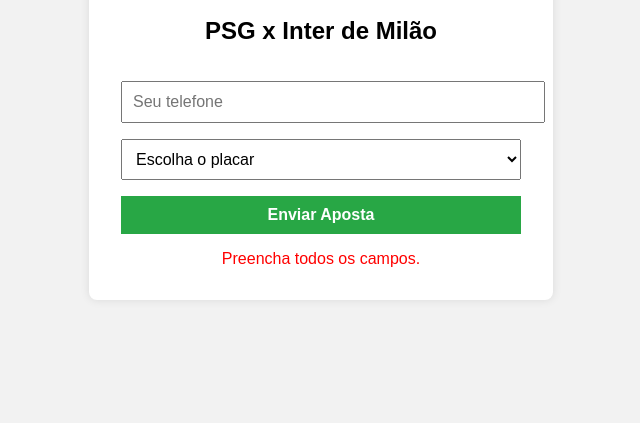
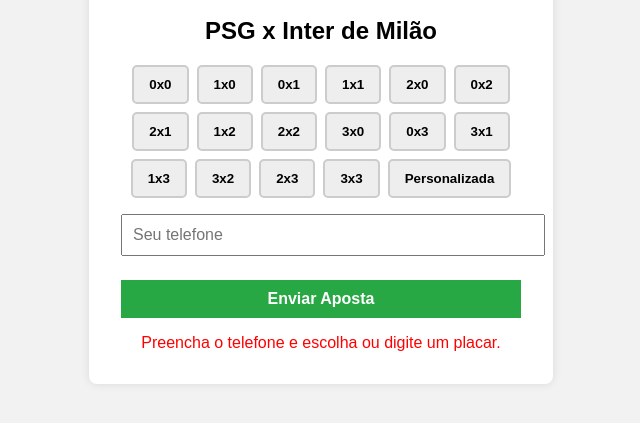
Before and after one commit to Wellingtondela/aposta-frontend, a plain HTML site: page index.html in a window 1280 px wide. Both pictures are taken after a click on the button "Enviar Aposta". Shown: the part 135-558 px from the top of the page, without its empty margins (319-959 px from the left). Drawn offline with Linux system fonts and the light colour scheme.

Commit message:
Primeiro commit

```diff
--- a/index.html
+++ b/index.html
@@ -37,28 +37,62 @@
       font-size: 1.2rem;
     }
 
-    input, select, button {
+    input[type="text"] {
       width: 100%;
       margin-top: 1rem;
       padding: 10px;
       font-size: 1rem;
     }
 
-    button {
+    .placares {
+      display: flex;
+      flex-wrap: wrap;
+      justify-content: center;
+      gap: 0.5rem;
+      margin-top: 1rem;
+    }
+
+    .placar-btn {
+      padding: 10px 15px;
+      border: 2px solid #ccc;
+      border-radius: 5px;
+      cursor: pointer;
+      font-weight: bold;
+      background-color: #eee;
+      transition: background-color 0.2s, border-color 0.2s;
+    }
+
+    .placar-btn.selected {
+      background-color: #28a745;
+      color: white;
+      border-color: #218838;
+    }
+
+    .enviar {
+      margin-top: 1.5rem;
+      width: 100%;
+      padding: 10px;
       background: #28a745;
       color: white;
       border: none;
       cursor: pointer;
+      font-size: 1rem;
       font-weight: bold;
     }
 
-    button:hover {
+    .enviar:hover {
       background: #218838;
     }
 
     .mensagem {
       margin-top: 1rem;
       text-align: center;
+    }
+
+    /* Campo de placar personalizada escondido inicialmente */
+    #placar-personalizado-container {
+      margin-top: 1rem;
+      display: none;
     }
   </style>
 </head>
@@ -70,49 +104,110 @@
     <span class="vs">VS</span>
     <img src="https://upload.wikimedia.org/wikipedia/commons/0/05/FC_Internazionale_Milano_2021.svg" alt="Escudo Inter de Milão">
   </div>
+
   <h2>PSG x Inter de Milão</h2>
-  <input type="text" id="telefone" placeholder="Seu telefone">
-  <select id="aposta">
-    <option value="">Escolha o placar</option>
-    <option value="0x0">0x0</option>
-    <option value="1x0">1x0</option>
-    <option value="0x1">0x1</option>
-    <option value="1x1">1x1</option>
-    <option value="2x0">2x0</option>
-    <option value="0x2">0x2</option>
-    <option value="2x1">2x1</option>
-    <option value="1x2">1x2</option>
-    <option value="2x2">2x2</option>
-    <option value="3x0">3x0</option>
-    <option value="0x3">0x3</option>
-    <option value="3x1">3x1</option>
-    <option value="1x3">1x3</option>
-    <option value="3x2">3x2</option>
-    <option value="2x3">2x3</option>
-    <option value="3x3">3x3</option>
-  </select>
-  <button onclick="enviarAposta()">Enviar Aposta</button>
+
+
+  <div class="placares" id="placares">
+    <button class="placar-btn">0x0</button>
+    <button class="placar-btn">1x0</button>
+    <button class="placar-btn">0x1</button>
+    <button class="placar-btn">1x1</button>
+    <button class="placar-btn">2x0</button>
+    <button class="placar-btn">0x2</button>
+    <button class="placar-btn">2x1</button>
+    <button class="placar-btn">1x2</button>
+    <button class="placar-btn">2x2</button>
+    <button class="placar-btn">3x0</button>
+    <button class="placar-btn">0x3</button>
+    <button class="placar-btn">3x1</button>
+    <button class="placar-btn">1x3</button>
+    <button class="placar-btn">3x2</button>
+    <button class="placar-btn">2x3</button>
+    <button class="placar-btn">3x3</button>
+
+    <!-- Botão para ativar placar personalizado -->
+    <button class="placar-btn" id="btn-personalizado">Personalizada</button>
+  </div>
+
+  <div id="placar-personalizado-container">
+    <input type="text" id="placar-personalizado" placeholder="PSG x Inter (ex: 4x3)" maxlength="5" />
+  </div>
+<input type="text" id="telefone" placeholder="Seu telefone">
+  <button class="enviar" onclick="enviarAposta()">Enviar Aposta</button>
   <div class="mensagem" id="mensagem"></div>
 </div>
 
 <script>
+  let placarSelecionado = '';
+  let usandoPersonalizado = false;
+
+  const placaresBtns = document.querySelectorAll('.placar-btn');
+  const btnPersonalizado = document.getElementById('btn-personalizado');
+  const containerPersonalizado = document.getElementById('placar-personalizado-container');
+  const inputPersonalizado = document.getElementById('placar-personalizado');
+
+  // Função para limpar seleção dos botões (exceto o personalizado)
+  function limparSelecao() {
+    placaresBtns.forEach(btn => {
+      if (btn !== btnPersonalizado) btn.classList.remove('selected');
+    });
+  }
+
+  placaresBtns.forEach(btn => {
+    btn.addEventListener('click', () => {
+      if (btn === btnPersonalizado) {
+        // Ativa placar personalizado
+        usandoPersonalizado = true;
+        limparSelecao();
+        btnPersonalizado.classList.add('selected');
+        containerPersonalizado.style.display = 'block';
+        inputPersonalizado.focus();
+        placarSelecionado = '';
+      } else {
+        // Seleciona placar padrão
+        usandoPersonalizado = false;
+        containerPersonalizado.style.display = 'none';
+        limparSelecao();
+        btn.classList.add('selected');
+        placarSelecionado = btn.textContent;
+        inputPersonalizado.value = '';
+      }
+    });
+  });
+
   async function enviarAposta() {
-    const telefone = document.getElementById('telefone').value;
-    const aposta = document.getElementById('aposta').value;
+    const telefone = document.getElementById('telefone').value.trim();
+    let aposta = '';
+
+    if (usandoPersonalizado) {
+      aposta = inputPersonalizado.value.trim();
+    } else {
+      aposta = placarSelecionado;
+    }
+
     const mensagem = document.getElementById('mensagem');
 
     if (!telefone || !aposta) {
-      mensagem.textContent = 'Preencha todos os campos.';
+      mensagem.textContent = 'Preencha o telefone e escolha ou digite um placar.';
       mensagem.style.color = 'red';
       return;
+    }
+
+    // Validação simples do formato do placar personalizado (ex: 4x3)
+    if (usandoPersonalizado) {
+      const regexPlacar = /^[0-9]+x[0-9]+$/;
+      if (!regexPlacar.test(aposta)) {
+        mensagem.textContent = 'Formato do placar personalizado inválido. Use formato Ex: 4x3';
+        mensagem.style.color = 'red';
+        return;
+      }
     }
 
     try {
       const response = await fetch('https://aposta-backend.onrender.com/apostar', {
         method: 'POST',
-        headers: {
-          'Content-Type': 'application/json'
-        },
+        headers: { 'Content-Type': 'application/json' },
         body: JSON.stringify({ telefone, aposta })
       });
 
@@ -121,6 +216,17 @@
       if (data.sucesso) {
         mensagem.textContent = data.mensagem;
         mensagem.style.color = 'green';
+        // Limpar campos
+        document.getElementById('telefone').value = '';
+        if (usandoPersonalizado) {
+          inputPersonalizado.value = '';
+        } else {
+          limparSelecao();
+          placarSelecionado = '';
+        }
+        usandoPersonalizado = false;
+        containerPersonalizado.style.display = 'none';
+        btnPersonalizado.classList.remove('selected');
       } else {
         mensagem.textContent = data.erro || 'Erro ao enviar.';
         mensagem.style.color = 'red';
```
